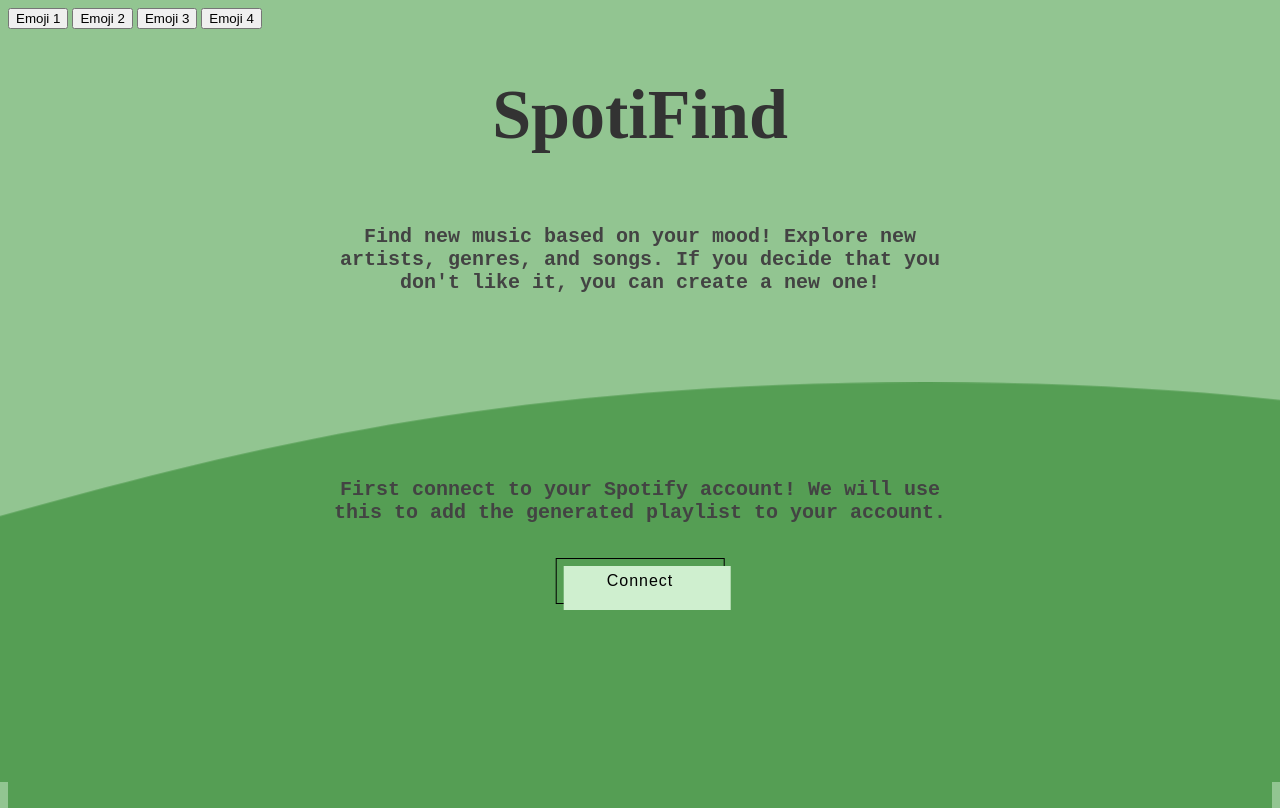
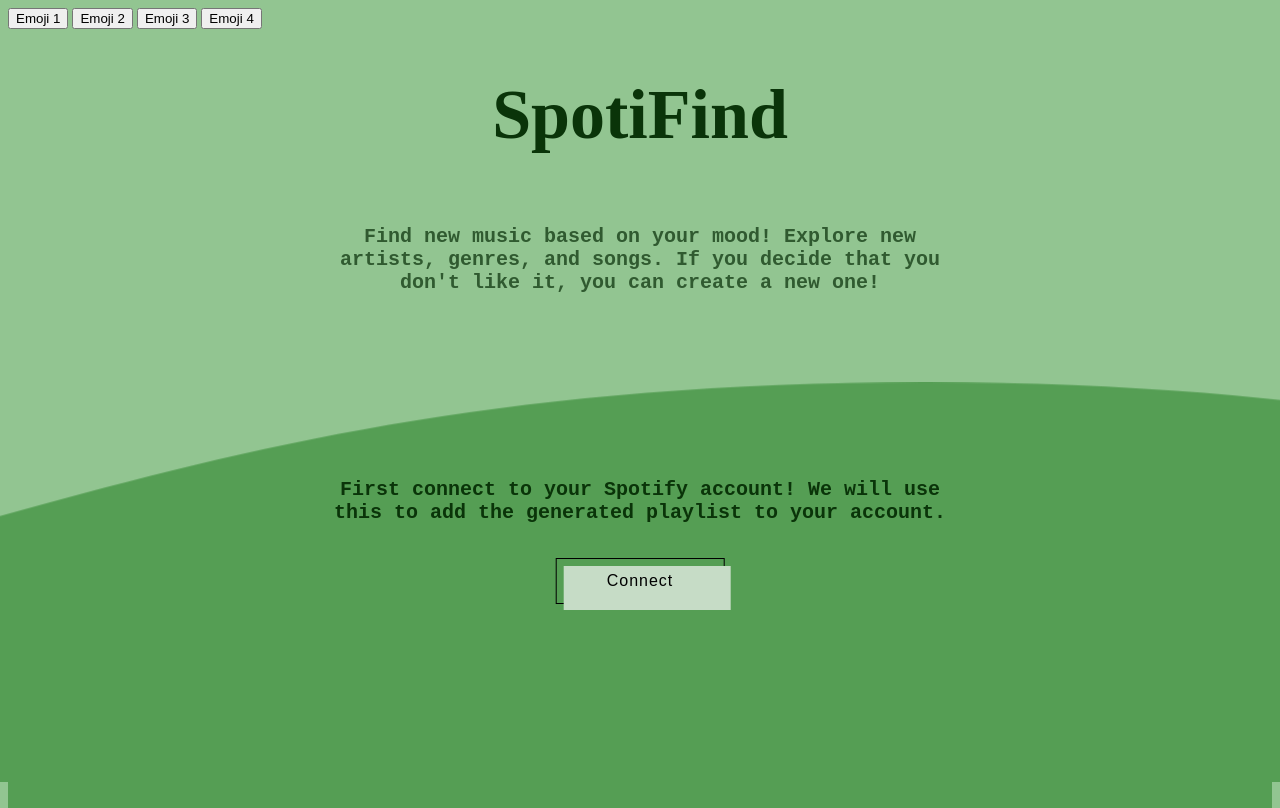
Before and after one commit to alexyehhh/SpotiFind, a plain HTML site: page index.html in a window 1280 px wide. Shown: the top 808 px of the page. Drawn offline with Linux system fonts and the light colour scheme.

Commit message:
final update this week on main webpage

```diff
--- a/style.css
+++ b/style.css
@@ -6,7 +6,7 @@
 }
 
 h1{
-    color: #333333;
+    color: #0A3409;
 }
 
 #applicationName {
@@ -27,6 +27,7 @@
     left: 50%; /* Adjust this value to horizontally position Heading 1 */
     transform: translateX(-50%); /* Centers Heading 1 horizontally */
     text-align: center;
+    color: #305A30
 
 }
 
@@ -38,6 +39,7 @@
     left: 50%; /* Adjust this value to horizontally position Heading 1 */
     transform: translateX(-50%); /* Centers Heading 1 horizontally */
     text-align: center;
+    color: #0A3409;
 
 }
 
@@ -71,7 +73,7 @@
 
 #connectBtn:after {
     content: "";
-    background-color: #cfefcf;
+    background-color: #c6dcc6;
     width: 100%;
     z-index: -1;
     position: absolute;
@@ -94,7 +96,6 @@
 
 html {
     min-height: 100%;
-    color: #434343;
 }
 
 /*Thinking of adding a wave background instead*/
```
